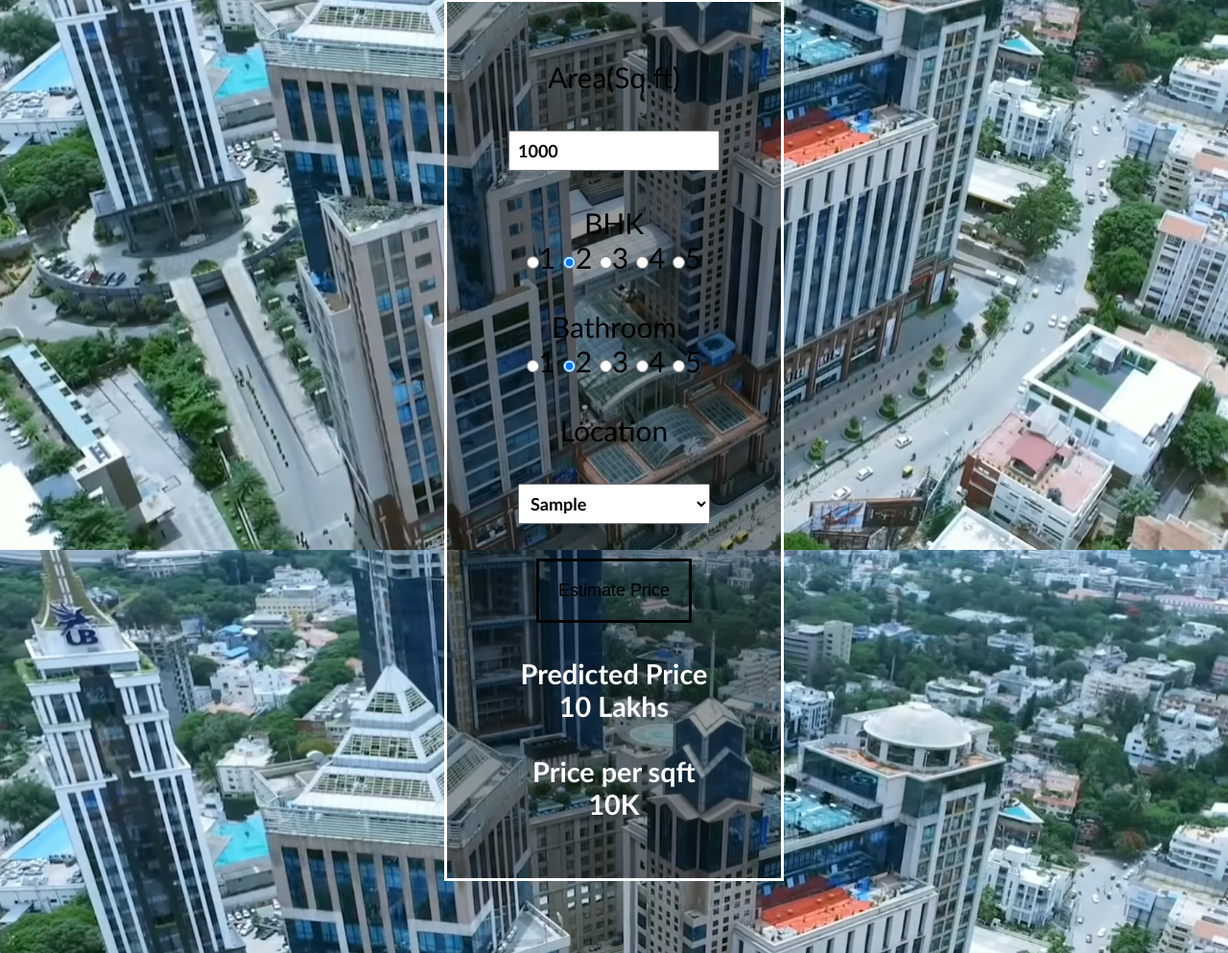
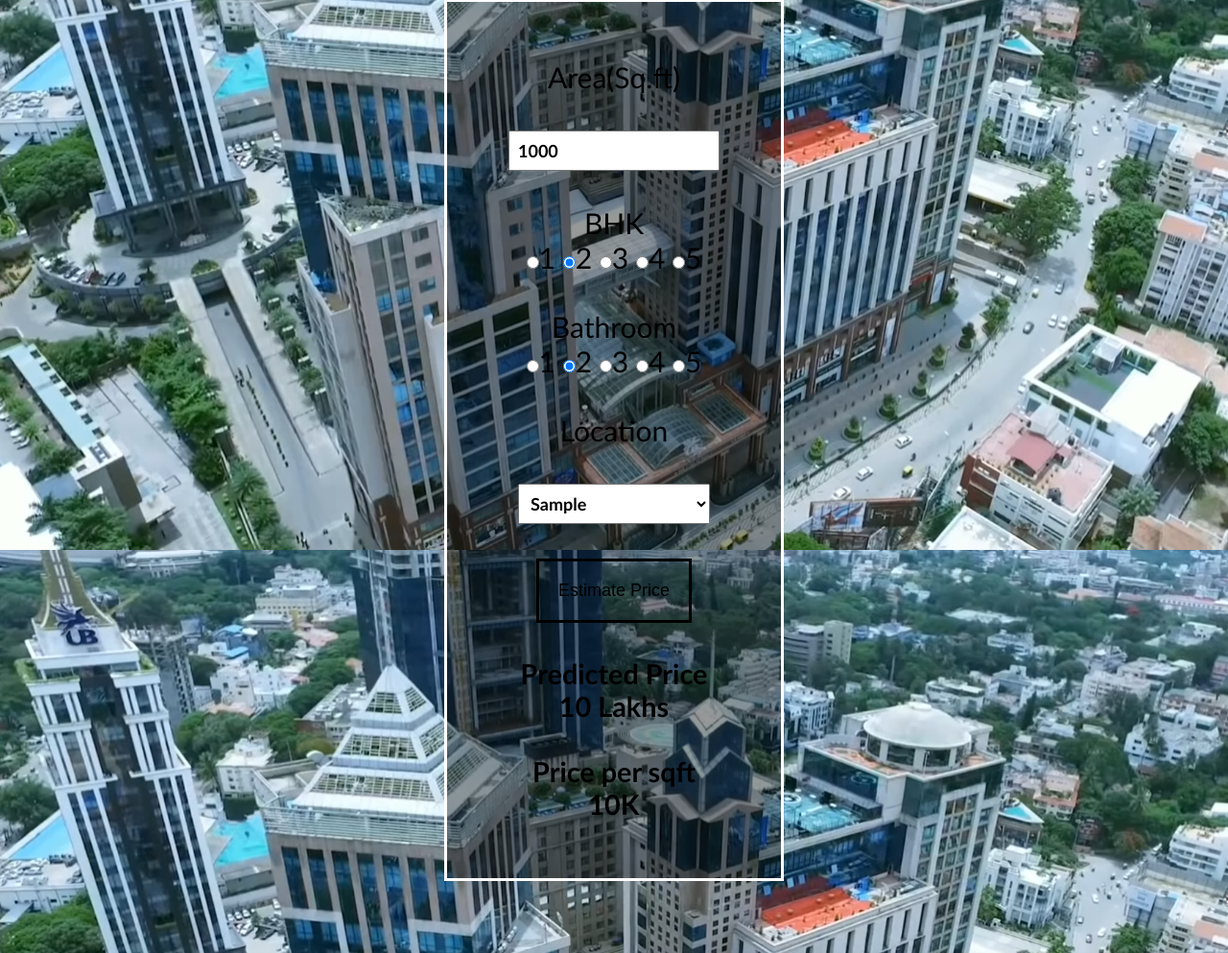
Before and after one commit to iambhushan6/Technovation-Hackathon, a Flask app: template templates/index.html in a window 1280 px wide; the page is wider, and only the part inside the window is pictured. Shown: the part 227-1220 px from the top of that part at 96% size. Run offline with Flask 2, Linux system fonts and the light colour scheme; the template is opened without the code that fills it: most values are stand-ins (such as "Sample title", 1, 10 or a date in 2020); parts of the project's set-up code (start-up, migrations or seed data) failed here and were passed over; some libraries are stand-ins or nearby versions.

Commit message:
Update index.html

```diff
--- a/templates/index.html
+++ b/templates/index.html
@@ -81,8 +81,8 @@
 
                 <!-- PREDICTION DONE HERE -->
                 {% if predicted_price %}
-                <br><br><h1 style=" color:black; font-size: 1.8rem; font-family: 'Gill Sans', 'Gill Sans MT', Calibri, 'Trebuchet MS', sans-serif;
-                    color: rgb(255, 255, 255);">Predicted Price<br>{{predicted_price}} Lakhs<br>
+                <br><br><h1 style="color:black; font-size: 1.8rem; font-family: 'Gill Sans', 'Gill Sans MT', Calibri, 'Trebuchet MS', sans-serif;
+                   "><strong>Predicted Price<br>{{predicted_price}} Lakhs</strong><br>
                     <br>Price per sqft<br> {{price_sqft}}K</h1>
 
 
```
